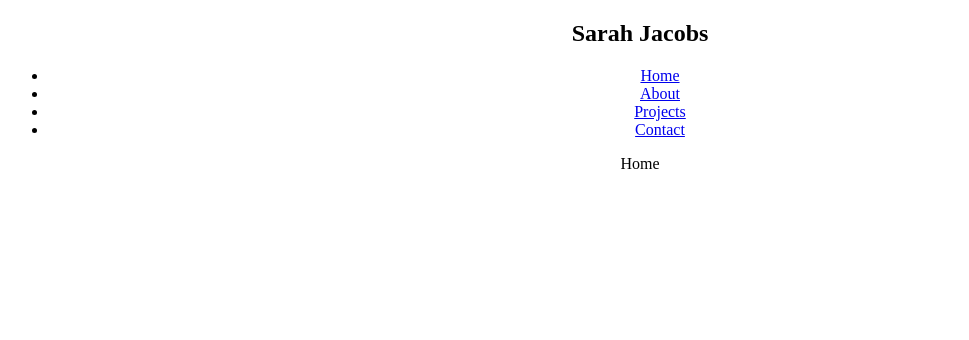
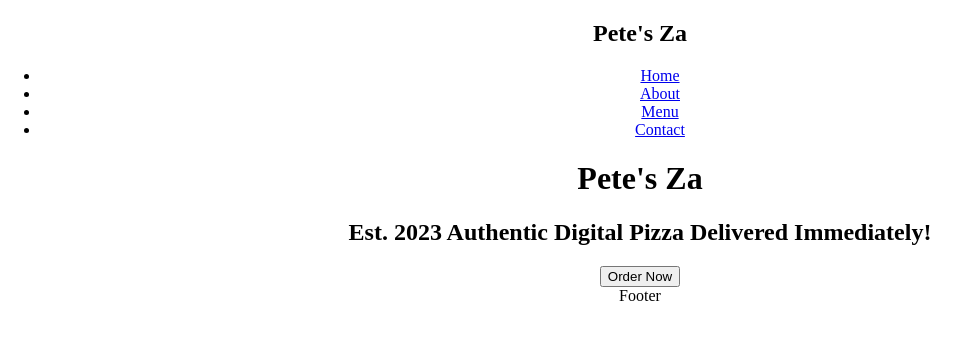
Before and after one commit to sarahgjacobs/petes-za, a React (Create React App) app: page / in a window 1280 px wide. Shown: the top 340 px of the page, without its empty margins (0-969 px from the left). Built offline with nearby package versions, Linux system fonts and the light colour scheme.

Commit message:
adding menu page

```diff
--- a/src/App.css
+++ b/src/App.css
@@ -36,3 +36,8 @@
     transform: rotate(360deg);
   }
 }
+
+body {
+  padding: 0;
+  margin: 0;
+}
--- a/src/App.js
+++ b/src/App.js
@@ -3,6 +3,8 @@ import './App.css';
 import { BrowserRouter as Router, Route, Routes } from 'react-router-dom';
 import Navbar from './components/Navbar';
 import Home from './pages/Home';
+import Footer from './components/Footer';
+import Menu from './pages/Menu';
 
 function App() {
   return (
@@ -11,11 +13,11 @@ function App() {
     <Navbar />
     <Routes>
       <Route path='/'element={<Home />}/>
-      {/* <Route path='/about'element={<About />}/>
-      <Route path='/projects'element={<Projects />}/>
-      <Route path='/contact'element={<Contact />}/>     */}
+      <Route path='/menu'element={<Menu />}/>
+
+
     </Routes>
-    {/* <Footer /> */}
+    <Footer />
   </Router>
     </div>
   );
--- /dev/null
+++ b/src/components/Footer.js
@@ -0,0 +1,9 @@
+import React from 'react'
+
+function Footer() {
+  return (
+    <div>Footer</div>
+  )
+}
+
+export default Footer
--- a/src/components/Navbar.js
+++ b/src/components/Navbar.js
@@ -1,33 +1,37 @@
-import React from 'react';
+import React, {useState} from 'react';
 import { Link } from 'react-router-dom';
+// import '../styles'
 
 function Navbar() {
+
+    const [openLinks, setOpenLinks] = useState(false);
+
   return (
     <nav className="navbar">
-      <h1 className="navbar__title">Sarah Jacobs</h1>
-      <ul className="navbar__links">
-        <li className="navbar__item">
-          <Link to="/" className="navbar__link">
+      <h1 className="">Pete's Za</h1>
+      <ul className="">
+        <li className="">
+          <Link to="/" className="">
             Home
           </Link>
         </li>
-        <li className="navbar__item">
-          <Link to="/about" className="navbar__link">
+        <li className="">
+          <Link to="/about" className="">
             About
           </Link>
         </li>
-        <li className="navbar__item">
-          <Link to="/projects" className="navbar__link">
-            Projects
+        <li className="">
+          <Link to="/menu" className="">
+            Menu
           </Link>
         </li>
-        <li className="navbar__item">
-          <Link to="/contact" className="navbar__link">
+        <li className="">
+          <Link to="/contact" className="">
             Contact
           </Link>
         </li>
       </ul>
-      <div className="navbar__bar"></div>
+      <div className=""></div>
     </nav>
   );
 }
--- /dev/null
+++ b/src/helpers/MenuList.js
@@ -0,0 +1,11 @@
+export const MenuList = [
+    {
+        name: 'pepperoni',
+        // image: pimage,
+        toppings: 'cheese, pepperoni, seasoning',
+        price: '$24'
+    },
+    {
+
+    }
+]
--- a/src/pages/Home.js
+++ b/src/pages/Home.js
@@ -1,8 +1,17 @@
 import React from 'react'
+import { Link } from 'react-router-dom'
 
 function Home() {
   return (
-    <div>Home</div>
+    <div className='home'>
+        <div className='header-container'>
+            <h1>Pete's Za</h1>
+            <h2>Est. 2023 Authentic Digital Pizza Delivered Immediately!</h2>
+            <Link to='/menu'>
+            <button>Order Now</button>
+            </Link>
+        </div>
+    </div>
   )
 }
 
--- /dev/null
+++ b/src/pages/Menu.js
@@ -0,0 +1,17 @@
+import React from 'react';
+import {MenuList} from '../helpers/MenuList';
+
+function Menu() {
+  return (
+    <div className='menu'>
+        <h1 className='menu-title'>Pete's Menu</h1>
+        <div className='menu-items'>{MenuList.map((menuItem, key) => {
+            return <div>{menuItem.name}</div>;
+        })}
+
+        </div>
+    </div>
+  )
+}
+
+export default Menu
```
Also changed, not shown: src/styles/Home.css (added), src/styles/Navbar.css (added).
